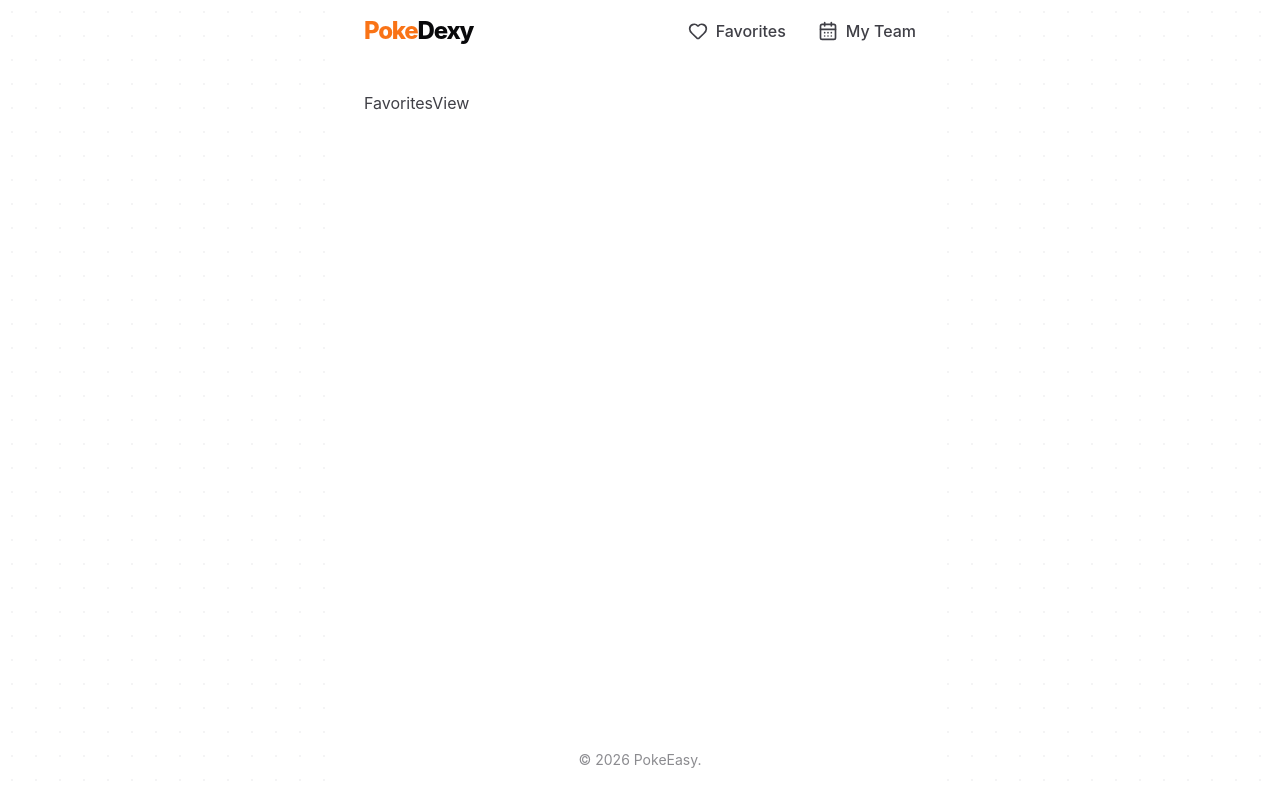
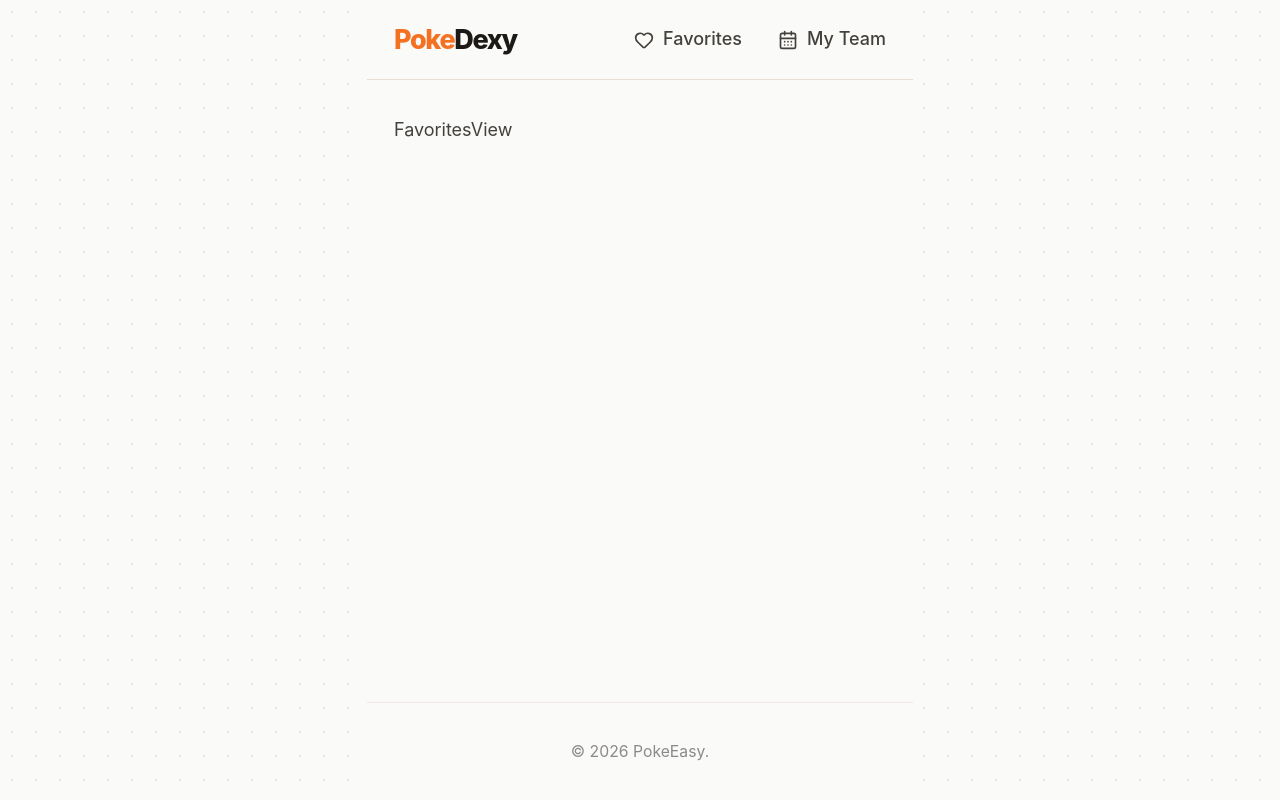
Before and after one commit to dreiv/tut-pipeline, a Vue app: page /favorites in a window 1280 px wide. Built offline with nearby package versions, Linux system fonts and the light colour scheme.

Commit message:
add tailwind

```diff
--- a/package.json
+++ b/package.json
@@ -33,6 +33,7 @@
   },
   "devDependencies": {
     "@playwright/test": "^1.59.1",
+    "@tailwindcss/vite": "^4.2.4",
     "@tsconfig/node24": "^24.0.4",
     "@types/node": "^24.12.2",
     "@vitejs/plugin-vue": "^6.0.6",
@@ -53,6 +54,7 @@
     "npm-run-all2": "^8.0.4",
     "oxfmt": "^0.45.0",
     "oxlint": "~1.60.0",
+    "tailwindcss": "^4.2.4",
     "typescript": "~6.0.0",
     "vite": "^8.0.8",
     "vite-plugin-vue-devtools": "^8.1.1",
--- /dev/null
+++ b/src/assets/style.css
@@ -0,0 +1,93 @@
+@import 'tailwindcss';
+
+@theme {
+  --color-bg: var(--bg);
+  --color-text: var(--text);
+  --color-text-h: var(--text-h);
+  --color-border: var(--border);
+  --color-accent: var(--accent);
+  --color-accent-bg: var(--accent-bg);
+  --color-accent-border: var(--accent-border);
+
+  --animate-duration-normal: var(--duration-normal);
+  --animate-duration-fast: var(--duration-fast);
+  --animate-duration-slow: var(--duration-slow);
+
+  --shadow-soft: var(--shadow);
+  --font-sans: var(--sans);
+
+  --color-zinc-50: #fafafa;
+  --color-zinc-800: #27272a;
+}
+
+@layer base {
+  :root {
+    --bg: #fafaf9;
+    --text: #44403c;
+    --text-h: #1c1917;
+    --border: #eaddd7;
+    --accent: #f47121;
+    --accent-bg: rgba(244, 113, 33, 0.05);
+    --accent-border: rgba(244, 113, 33, 0.15);
+
+    --shadow: 0 10px 15px -3px rgba(0, 0, 0, 0.04);
+    --dot-color: #e4e4e7;
+
+    --sans: 'Inter', system-ui, sans-serif;
+    --duration-normal: 200ms;
+    --duration-fast: 150ms;
+    --duration-slow: 300ms;
+
+    color-scheme: light dark;
+    font-family: var(--sans);
+    font-size: 18px;
+    line-height: 1.6;
+  }
+
+  @media (prefers-color-scheme: dark) {
+    :root {
+      --bg: #1c1917;
+      --text: #a8a29e;
+      --text-h: #fafaf9;
+      --border: #44403c;
+      --accent: #fb923c;
+      --accent-bg: rgba(251, 146, 60, 0.15);
+      --dot-color: #27272a;
+    }
+  }
+
+  @media (max-width: 1024px) {
+    :root {
+      font-size: 16px;
+    }
+  }
+
+  body {
+    margin: 0;
+    color: var(--text);
+    background-color: var(--bg);
+
+    background-image: radial-gradient(var(--dot-color) 1px, transparent 1px);
+    background-size: 24px 24px;
+    transition:
+      background-color var(--duration-normal),
+      color var(--duration-normal);
+  }
+
+  #app {
+    max-width: 600px;
+    margin: 0 auto;
+    min-height: 100vh;
+    display: flex;
+    flex-direction: column;
+    padding: 0 1.5rem;
+  }
+
+  h1,
+  h2,
+  h3,
+  h4 {
+    color: var(--text-h);
+    font-weight: 700;
+  }
+}
--- a/src/main.ts
+++ b/src/main.ts
@@ -1,5 +1,5 @@
 import { createApp } from 'vue'
-import './style.css'
+import '@/assets/style.css'
 
 import App from './App.vue'
 import router from './router'
--- a/src/style.css
+++ /dev/null
@@ -1,48 +0,0 @@
-:root {
-  --orange-500: #f97316;
-  --zinc-50: #fafafa;
-  --zinc-100: #f4f4f5;
-  --zinc-200: #e4e4e7;
-  --zinc-400: #a1a1aa;
-  --zinc-800: #27272a;
-  --zinc-950: #09090b;
-
-  --accent: var(--orange-500);
-  --bg: #ffffff;
-  --text: #3f3f46;
-  --text-h: var(--zinc-950);
-  --accent-bg: #fff7ed;
-}
-
-@media (prefers-color-scheme: dark) {
-  :root {
-    --bg: var(--zinc-950);
-    --text: var(--zinc-400);
-    --text-h: var(--zinc-50);
-    --accent-bg: rgba(249, 115, 22, 0.05);
-  }
-}
-
-body {
-  margin: 0;
-  background: var(--bg);
-  background-image: radial-gradient(var(--zinc-100) 1px, transparent 1px);
-  background-size: 24px 24px;
-  color: var(--text);
-  font-family: 'Inter', system-ui, sans-serif;
-}
-
-@media (prefers-color-scheme: dark) {
-  body {
-    background-image: radial-gradient(var(--zinc-800) 1px, transparent 1px);
-  }
-}
-
-#app {
-  max-width: 600px;
-  margin: 0 auto;
-  min-height: 100vh;
-  display: flex;
-  flex-direction: column;
-  padding: 0 1.5rem;
-}
--- a/vite.config.ts
+++ b/vite.config.ts
@@ -2,10 +2,11 @@ import { fileURLToPath, URL } from 'node:url'
 
 import { defineConfig } from 'vite'
 import vue from '@vitejs/plugin-vue'
+import tailwindcss from '@tailwindcss/vite'
 import vueDevTools from 'vite-plugin-vue-devtools'
 
 // https://vite.dev/config/
 export default defineConfig({
-  plugins: [vue(), vueDevTools()],
+  plugins: [tailwindcss(), vue(), vueDevTools()],
   resolve: { alias: { '@': fileURLToPath(new URL('./src', import.meta.url)) } },
 })
```
Also changed, not shown: 1 other file (tests, documents, lock files or other folders).
